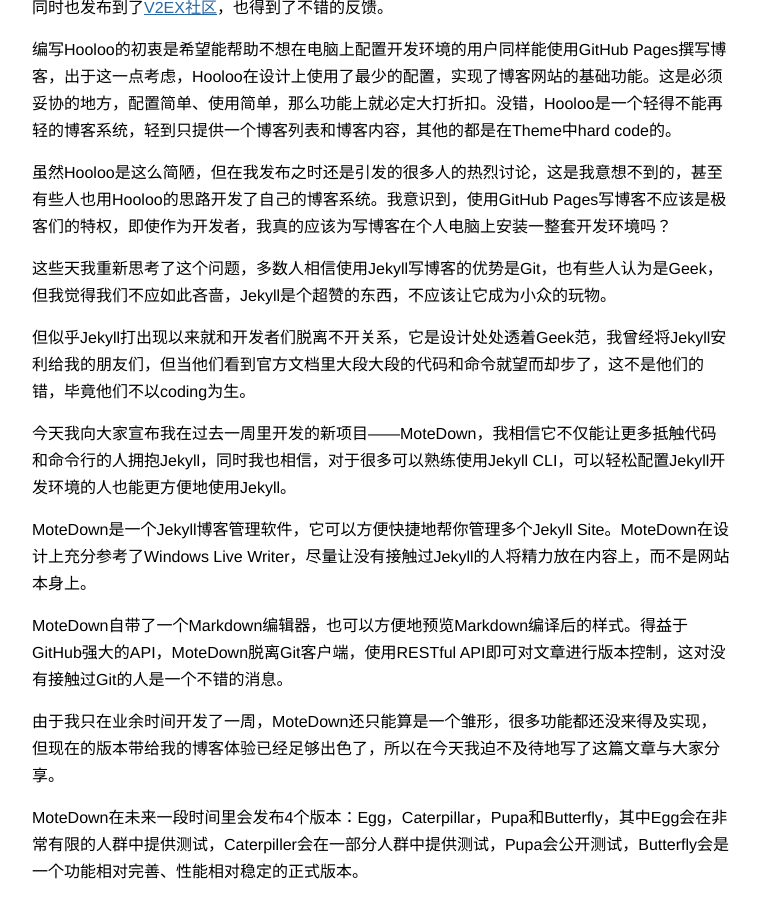
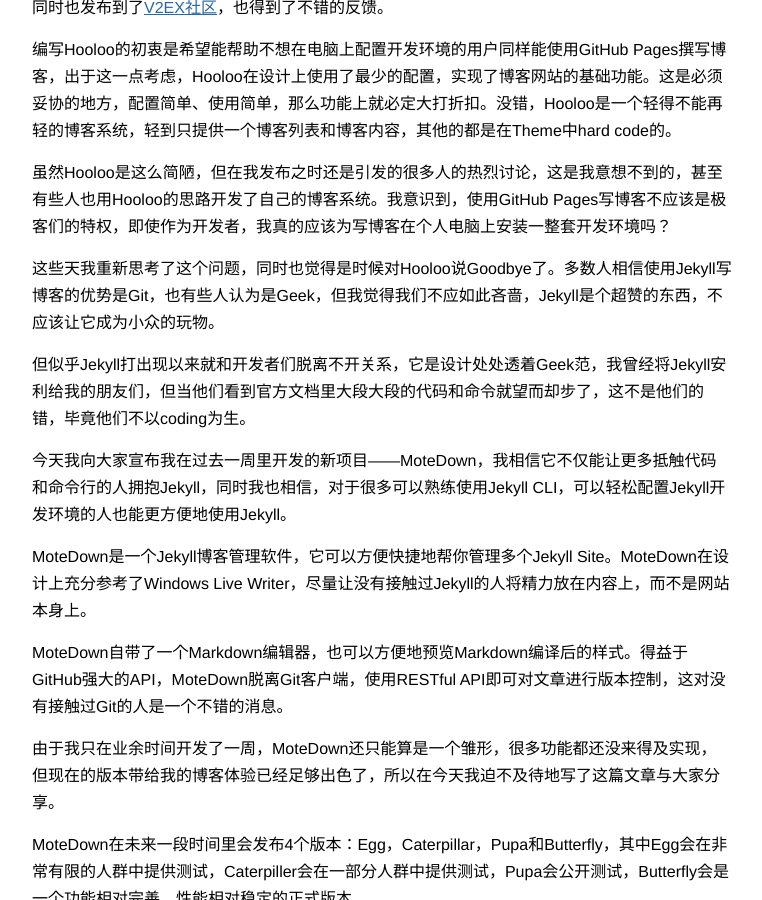
Before and after one commit to jekyll-writer/jekyll-writer.github.io, a Jekyll site: the page built from _posts/2015-12-09-A-new-way-to-Jekyll.md, in a window 1280 px wide and 900 px high, scrolled down 302 px. Shown: the whole window, without its empty margins (258-1020 px from the left). Built offline with Jekyll 4.4.1, drawn with Linux system fonts in a browser that asks for light colours; comment, search, counter and statistics services are not loaded.

Commit message:
Update 拥抱Jekyll的新方式

```diff
--- a/_posts/2015-12-09-A-new-way-to-Jekyll.md
+++ b/_posts/2015-12-09-A-new-way-to-Jekyll.md
@@ -11,7 +11,7 @@ layout: post
 
 虽然Hooloo是这么简陋，但在我发布之时还是引发的很多人的热烈讨论，这是我意想不到的，甚至有些人也用Hooloo的思路开发了自己的博客系统。我意识到，使用GitHub Pages写博客不应该是极客们的特权，即使作为开发者，我真的应该为写博客在个人电脑上安装一整套开发环境吗？
 
-这些天我重新思考了这个问题，多数人相信使用Jekyll写博客的优势是Git，也有些人认为是Geek，但我觉得我们不应如此吝啬，Jekyll是个超赞的东西，不应该让它成为小众的玩物。
+这些天我重新思考了这个问题，同时也觉得是时候对Hooloo说Goodbye了。多数人相信使用Jekyll写博客的优势是Git，也有些人认为是Geek，但我觉得我们不应如此吝啬，Jekyll是个超赞的东西，不应该让它成为小众的玩物。
 
 但似乎Jekyll打出现以来就和开发者们脱离不开关系，它是设计处处透着Geek范，我曾经将Jekyll安利给我的朋友们，但当他们看到官方文档里大段大段的代码和命令就望而却步了，这不是他们的错，毕竟他们不以coding为生。
 
```
